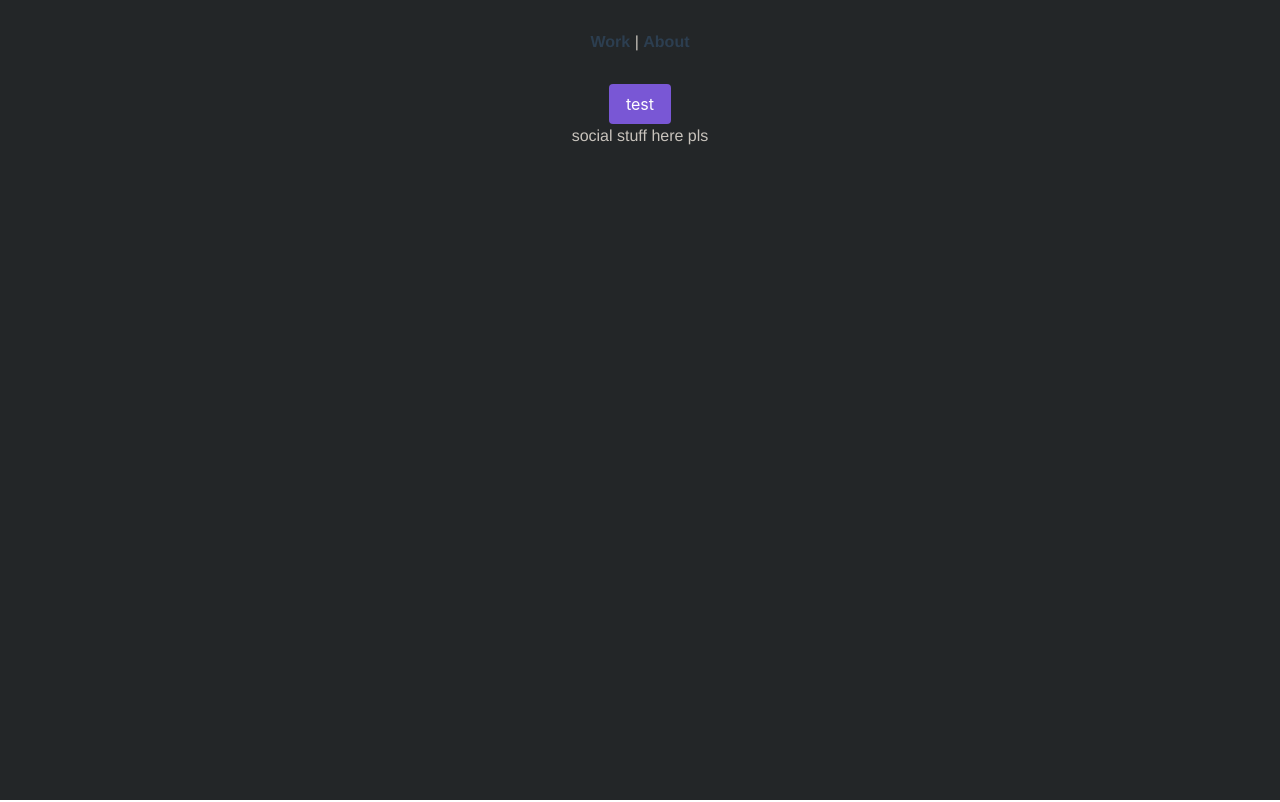
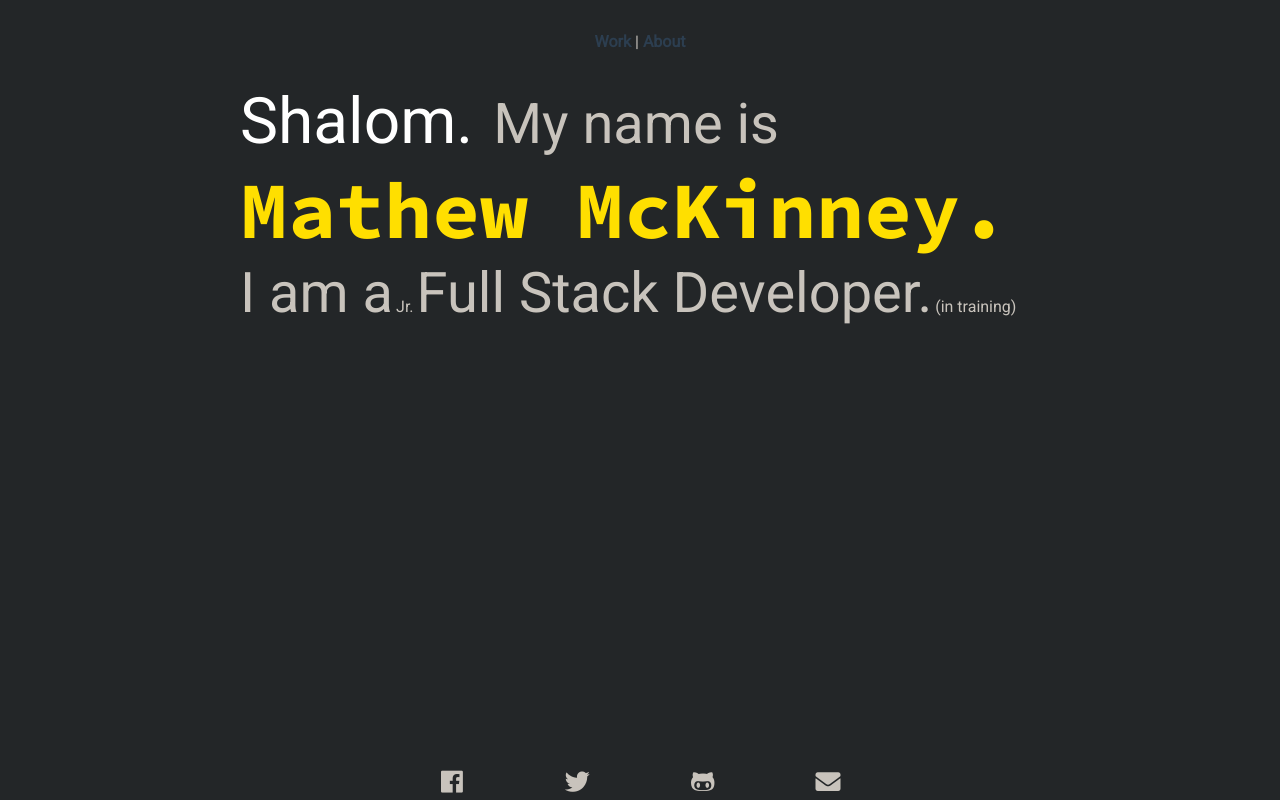
Before and after one commit to MMathew93/portfolio-webpage, a Vue app: page / in a window 1280 px wide. Built offline with nearby package versions, Linux system fonts and the light colour scheme.

Commit message:
moved footer and nav outside of main and into App

```diff
--- a/public/index.html
+++ b/public/index.html
@@ -8,6 +8,8 @@
     <link rel="stylesheet" href="https://cdn.materialdesignicons.com/5.3.45/css/materialdesignicons.min.css">
     <link rel="stylesheet" href="https://use.fontawesome.com/releases/v5.2.0/css/all.css">
     <title><%= htmlWebpackPlugin.options.title %></title>
+    <link rel="preconnect" href="https://fonts.gstatic.com">
+    <link href="https://fonts.googleapis.com/css2?family=Roboto&family=Source+Code+Pro:wght@700&display=swap" rel="stylesheet">
   </head>
   <body>
     <noscript>
--- a/src/App.vue
+++ b/src/App.vue
@@ -1,21 +1,40 @@
 <template>
   <div id="app">
+    <Nav />
     <router-view />
+    <Footer />
   </div>
 </template>
 
+<script>
+import Nav from "@/components/Nav.vue";
+import Footer from "@/components/Footer.vue";
+export default {
+  name: "App",
+  components: {
+    Nav,
+    Footer
+  }
+};
+</script>
+
 <style>
-body {
-  background-color: rgb(35, 38, 40);
-  height: 100vh;
+* {
+  padding: 0;
+  margin: 0;
+  box-sizing: border-box;
 }
 
 #app {
-  font-family: Avenir, Helvetica, Arial, sans-serif;
+  font-family: "Roboto", Helvetica, Arial, sans-serif;
   -webkit-font-smoothing: antialiased;
   -moz-osx-font-smoothing: grayscale;
   text-align: center;
+  background-color: rgb(35, 38, 40);
   color: rgb(200, 195, 188);
+  height: 100vh;
+  display: flex;
+  flex-direction: column;
 }
 
 #nav {
--- a/src/components/Footer.vue
+++ b/src/components/Footer.vue
@@ -1,6 +1,27 @@
 <template>
-  <footer>
-    <h1>social stuff here pls</h1>
+  <footer id="footer">
+    <div class="social">
+      <span class="icon">
+        <a class="links" href="https://www.facebook.com/mathew.mckinney">
+          <i class="fab fa-facebook"></i>
+        </a>
+      </span>
+      <span class="icon">
+        <a class="links" href="https://twitter.com/CallMeLyndexer">
+          <i class="fab fa-twitter"></i>
+        </a>
+      </span>
+      <span class="icon">
+        <a class="links" href="https://github.com/MMathew93">
+          <i class="fab fa-github-alt"></i>
+        </a>
+      </span>
+      <span class="icon">
+        <a class="links" href="mailto:mckinney.m93@gmail.com">
+          <i class="fas fa-envelope"></i>
+        </a>
+      </span>
+    </div>
   </footer>
 </template>
 
@@ -10,4 +31,23 @@ export default {
 };
 </script>
 
-<style></style>
+<style>
+#footer {
+  margin-top: auto;
+  display: flex;
+  justify-content: center;
+}
+
+.social {
+  display: flex;
+  justify-content: space-between;
+  width: 400px;
+  margin: 5px;
+}
+.icon {
+  font-size: 25px;
+}
+.links {
+  color: inherit !important;
+}
+</style>
--- a/src/components/Main.vue
+++ b/src/components/Main.vue
@@ -1,29 +1,90 @@
 <template>
-  <div class="main">
-    <b-button class="is-primary">test </b-button>
+  <div id="top">
+    <div id="intro">
+      <h2 class="hello">{{ greeting }}.</h2>
+      <h2 class="hello">My name is</h2>
+      <h1 id="name">Mathew McKinney.</h1>
+      <h2 class="hello">I am a</h2>
+      <h6 class="status">Jr.</h6>
+      <h2 class="hello">Full Stack Developer.</h2>
+      <h6 class="status">(in training)</h6>
+    </div>
   </div>
 </template>
 
 <script>
 export default {
-  name: "Main"
+  name: "Main",
+  data() {
+    return {
+      greeting: "Hello"
+    };
+  },
+  methods: {
+    hello() {
+      const greetings = [
+        "Bonjour",
+        "Hola",
+        "Zdravstvuyte",
+        "Nǐn hǎo",
+        "Konnichiwa",
+        "Guten Tag",
+        "God dag",
+        "Shalom",
+        "Goedendag",
+        "Anyoung haseyo",
+        "Hey",
+        "Yo",
+        "Hi",
+        "Hello"
+      ];
+      this.greeting = greetings[Math.floor(Math.random() * greetings.length)];
+    }
+  },
+  mounted() {
+    setInterval(this.hello, 3000);
+  }
 };
 </script>
 
-<!-- Add "scoped" attribute to limit CSS to this component only -->
 <style scoped>
-h3 {
-  margin: 40px 0 0;
+h2,
+h6 {
+  display: inline;
 }
-ul {
-  list-style-type: none;
-  padding: 0;
+
+#top {
+  display: flex;
+  flex-direction: column;
+  justify-content: center;
+  align-items: center;
+  height: 100%;
 }
-li {
-  display: inline-block;
-  margin: 0 10px;
+
+#intro {
+  text-align: left;
+  line-height: normal;
+  min-width: 800px;
 }
-a {
-  color: #42b983;
+
+.hello {
+  font-size: 3.5rem;
+}
+
+.hello:first-child {
+  font-size: bold;
+  color: white;
+  font-size: 4rem;
+  margin-right: 20px;
+}
+
+#name {
+  font-family: "Source Code Pro", monospace;
+  font-size: 5rem;
+  color: rgb(255, 223, 0);
+}
+
+.status {
+  margin: 0 3px;
 }
 </style>
--- a/src/views/Home.vue
+++ b/src/views/Home.vue
@@ -1,23 +1,17 @@
 <template>
   <div class="home">
-    <Nav />
     <Main />
-    <Footer />
   </div>
 </template>
 
 <script>
 // @ is an alias to /src
 import Main from "@/components/Main.vue";
-import Nav from "@/components/Nav.vue";
-import Footer from "@/components/Footer.vue";
 
 export default {
   name: "Home",
   components: {
-    Nav,
-    Main,
-    Footer
+    Main
   }
 };
 </script>
```
